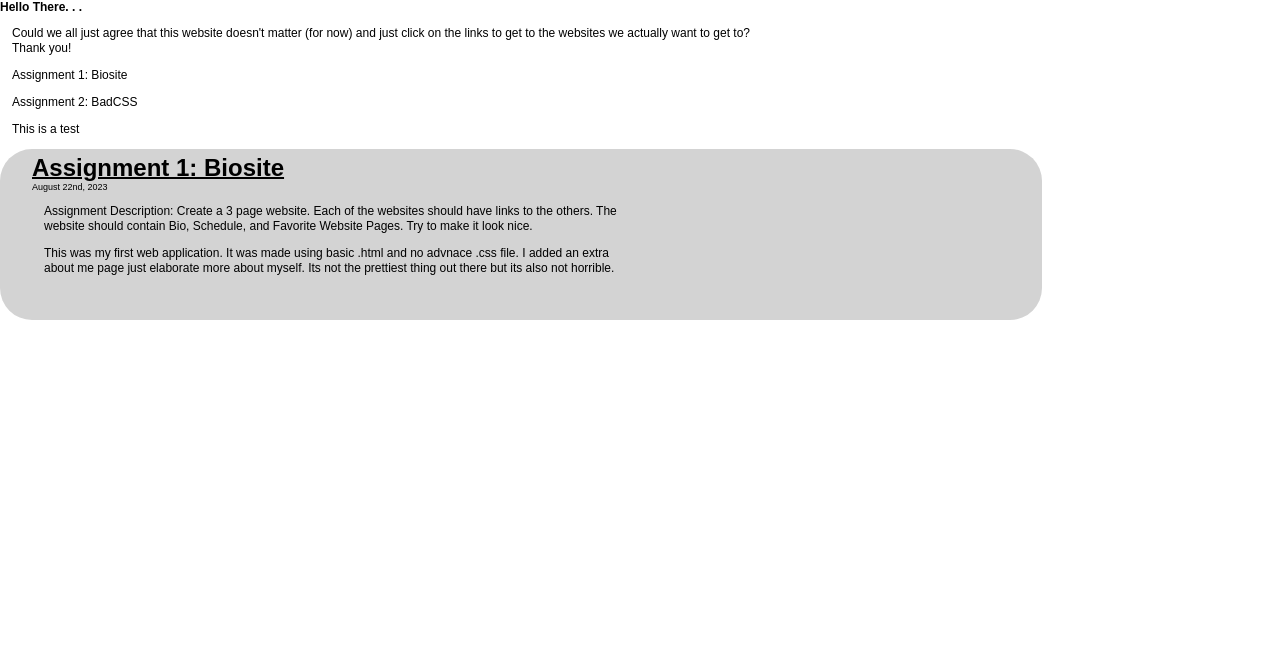
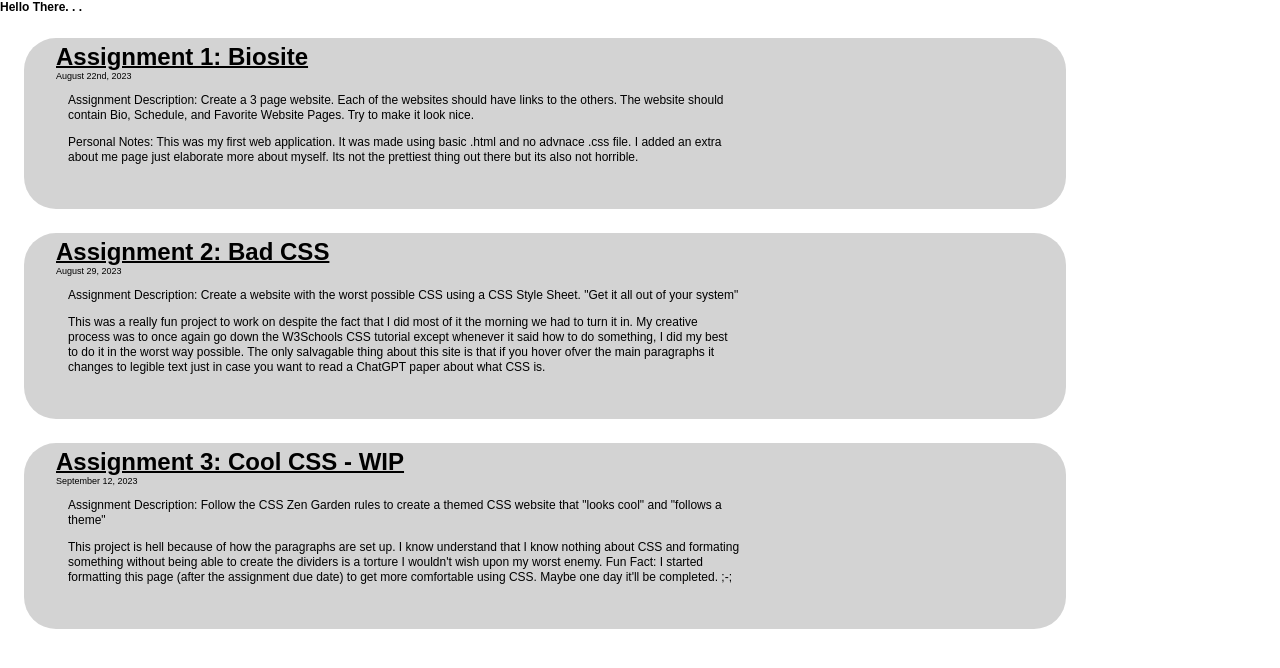
Before and after one commit to Daniel-Nkunga/Intro-to-Web-Apps-Class, a Flask app: page / in a window 1280 px wide. Shown: the top 668 px of the page. Run offline with Flask 3, Linux system fonts and the light colour scheme.

Commit message:
Updating homepage

```diff
--- a/flask_app.py
+++ b/flask_app.py
@@ -30,5 +30,6 @@ def serve_other():
 def serve_bad():
     return send_from_directory('static', 'BadCSS.html')
 
+
 if __name__ == '__main__':
     app.run(host='0.0.0.0', port=4208)
--- a/static/HelloThere.html
+++ b/static/HelloThere.html
@@ -4,17 +4,23 @@
 <html>
     <body>
         <h1>Hello There. . . </h1>
-        <p>Could we all just agree that this website doesn't matter (for now) and just click on the links to get to the websites we actually want to get to? Thank you!</p>
-        <p><a href = "\homepage">Assignment 1: Biosite</a></p>
-        <p><a href="\bad">Assignment 2: BadCSS</a></p>
-        <p>This is a test</p>
         <a href = "\homepage"><div class = "web-display">
             <h2>Assignment 1: Biosite</h2>
             <h3>August 22nd, 2023</h3>
-            <p>Assignment Description: Create a 3 page website.  Each of the websites should have links to the others.  The website should contain Bio, Schedule, and Favorite Website Pages. Try to make it look nice. <br>
-            </p>
-            <p>This was my first web application. It was made using basic .html and no advnace .css file. I added an extra about me page just elaborate more about myself. Its not the prettiest thing out there but its also not horrible.
-            </p>
+            <p>Assignment Description: Create a 3 page website.  Each of the websites should have links to the others.  The website should contain Bio, Schedule, and Favorite Website Pages. Try to make it look nice. <br>    </p>
+            <p>Personal Notes: This was my first web application. It was made using basic .html and no advnace .css file. I added an extra about me page just elaborate more about myself. Its not the prettiest thing out there but its also not horrible.</p>
+        </div></a>
+        <a href = "\bad"><div class = "web-display">
+            <h2>Assignment 2: Bad CSS</h2>
+            <h3>August 29, 2023</h3>
+            <p>Assignment Description: Create a website with the worst possible CSS using a CSS Style Sheet. "Get it all out of your system"<br></p>
+            <p>This was a really fun project to work on despite the fact that I did most of it the morning we had to turn it in. My creative process was to once again go down the W3Schools CSS tutorial except whenever it said how to do something, I did my best to do it in the worst way possible. The only salvagable thing about this site is that if you hover ofver the main paragraphs it changes to legible text just in case you want to read a ChatGPT paper about what CSS is.</p>
+        </div></a>
+        <a href = "\good"><div class = "web-display">
+            <h2>Assignment 3: Cool CSS - WIP</h2>
+            <h3>September 12, 2023</h3>
+            <p>Assignment Description: Follow the CSS Zen Garden rules to create a themed CSS website that "looks cool" and "follows a theme"<br></p>
+            <p>This project is hell because of how the paragraphs are set up. I know understand that I know nothing about CSS and formating something without being able to create the dividers is a torture I wouldn't wish upon my worst enemy. Fun Fact: I started formatting this page (after the assignment due date) to get more comfortable using CSS. Maybe one day it'll be completed. ;-;</p>
         </div></a>
     </body>
 </html>
--- a/static/HomeStyle.css
+++ b/static/HomeStyle.css
@@ -9,8 +9,8 @@
     background-color: lightgrey;
     width: 75%;
     padding: 5px 50px 32px 32px;
-    /* margin: 0px; */
     border-radius: 32px;
+    margin: 2em;
 }
 h2{
     font-size: 2em;
@@ -22,7 +22,7 @@ h3{
     font-weight: 100;
 }
 p{
-    width: 60%;
+    width: 70%;
     margin: 1em;
     line-height: 1.25em;
 }
```
